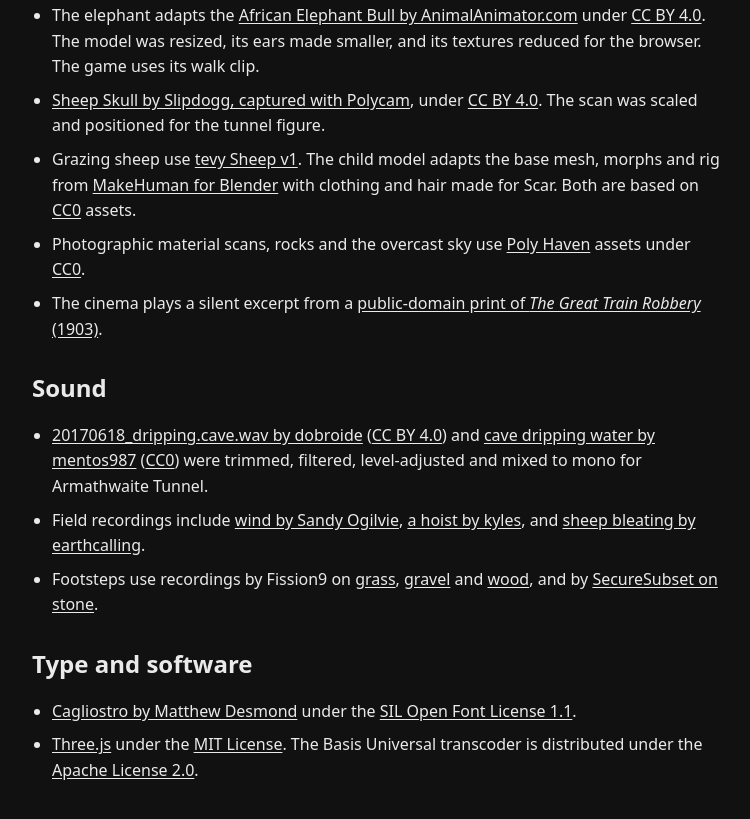
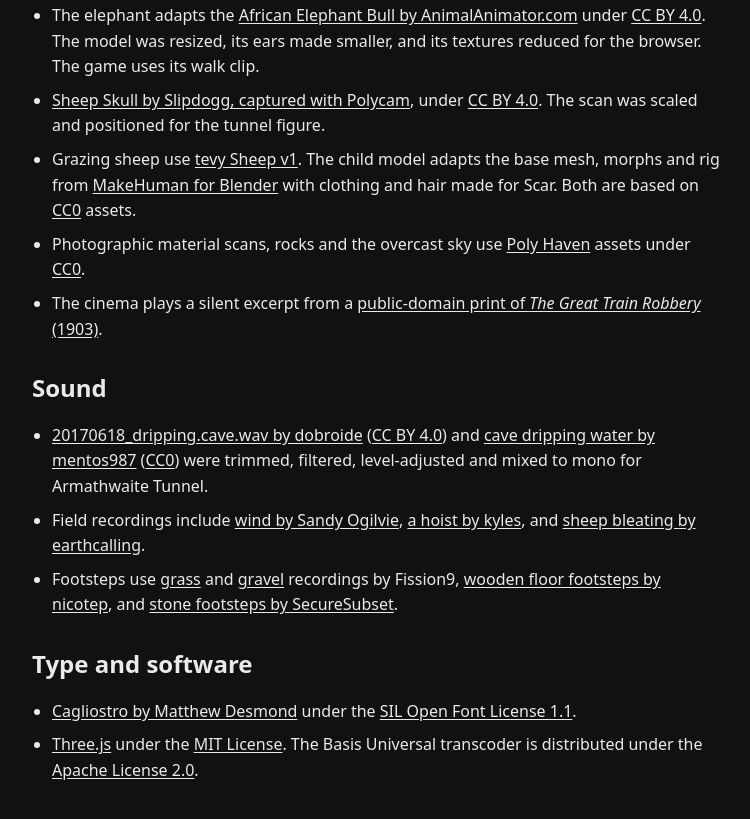
Before and after one commit to oknowco/oknowco.github.io, a plain HTML site: page scar/credits.html in a window 1280 px wide. Shown: the part 670-1489 px from the top of the page, without its empty margins (264-1014 px from the left). Drawn offline with Linux system fonts and the light colour scheme.

Commit message:
Trim unused Scar assets and correct recording credits

```diff
--- a/scar/credits.html
+++ b/scar/credits.html
@@ -43,7 +43,7 @@
     <ul>
       <li><a href="https://freesound.org/people/dobroide/sounds/396314/">20170618_dripping.cave.wav by dobroide</a> (<a href="https://creativecommons.org/licenses/by/4.0/">CC BY 4.0</a>) and <a href="https://freesound.org/people/mentos987/sounds/818888/">cave dripping water by mentos987</a> (<a href="https://creativecommons.org/publicdomain/zero/1.0/">CC0</a>) were trimmed, filtered, level-adjusted and mixed to mono for Armathwaite Tunnel.</li>
       <li>Field recordings include <a href="https://freesound.org/people/Sandy-Ogilvie/sounds/847257/">wind by Sandy Ogilvie</a>, <a href="https://freesound.org/people/kyles/sounds/453359/">a hoist by kyles</a>, and <a href="https://commons.wikimedia.org/wiki/File:Sheep_bleating.ogg">sheep bleating by earthcalling</a>.</li>
-      <li>Footsteps use recordings by Fission9 on <a href="https://freesound.org/people/Fission9/sounds/521587/">grass</a>, <a href="https://freesound.org/people/Fission9/sounds/521588/">gravel</a> and <a href="https://freesound.org/people/Fission9/sounds/521590/">wood</a>, and by <a href="https://freesound.org/people/SecureSubset/sounds/803622/">SecureSubset on stone</a>.</li>
+      <li>Footsteps use <a href="https://freesound.org/people/Fission9/sounds/521587/">grass</a> and <a href="https://freesound.org/people/Fission9/sounds/521588/">gravel</a> recordings by Fission9, <a href="https://freesound.org/people/nicotep/sounds/804599/">wooden floor footsteps by nicotep</a>, and <a href="https://freesound.org/people/SecureSubset/sounds/813622/">stone footsteps by SecureSubset</a>.</li>
     </ul>
 
     <h2>Type and software</h2>
```
Also changed, not shown: scar/assets/peat.webp (deleted), scar/assets/track-height.webp (deleted), scar/assets/tufts.webp (deleted), scar/assets/turf-height.webp (deleted), scar/assets/turf.webp (deleted), 1 other file.
